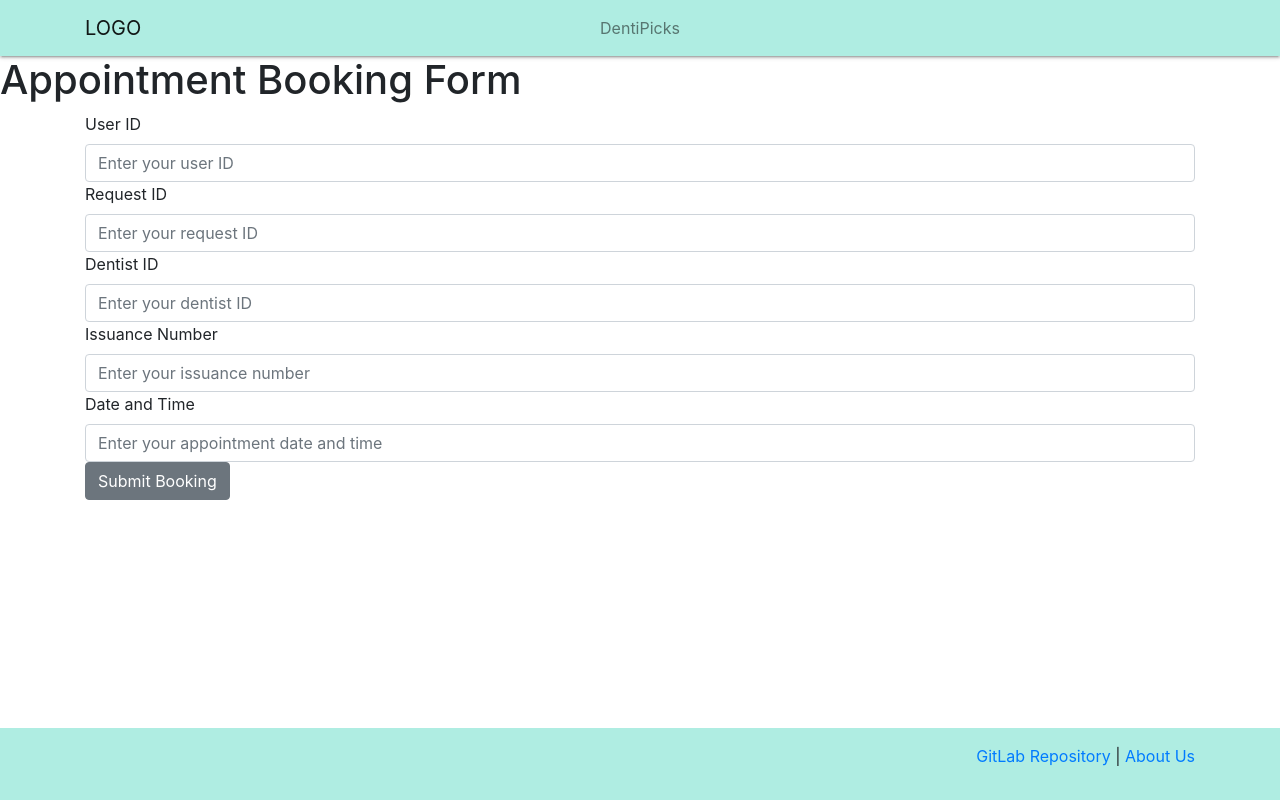
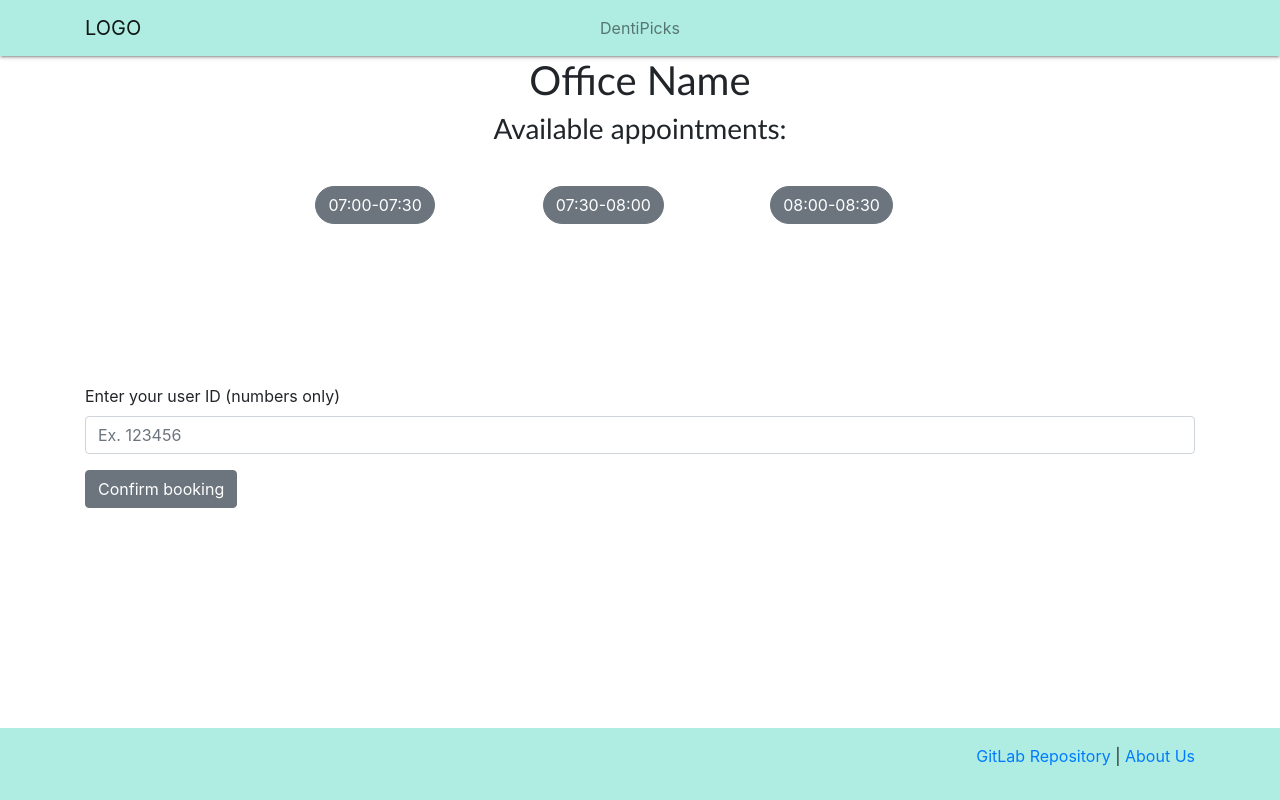
Before and after one commit to FayonaC/dit355-distributedsystems-frontend, a Vue app: page /booking in a window 1280 px wide. Built offline with nearby package versions, Linux system fonts and the light colour scheme; no server answers.

Commit message:
Update booking page
Negin and Fay started updating the booking page to look like the UI prototype. The buttons displaying the available appointment times are hardcoded until we can get the correct information regarding availability from the booking availability component.

Resolves #12

```diff
--- a/src/assets/main.css
+++ b/src/assets/main.css
@@ -31,3 +31,26 @@ footer {
 .calendar {
     margin-top: 20vh;
 }
+
+.button-times {
+    margin-left: 18vw;
+    margin-top: 5vh;
+}
+
+form {
+    margin-top: 20vh;
+}
+
+.button {
+    margin-top: 2vh;
+}
+
+h1 {
+    text-align: center;
+    font-family: 'Trebuchet MS', 'Lucida Sans Unicode', 'Lucida Grande', 'Lucida Sans', Arial, sans-serif;
+}
+
+h3 {
+    text-align: center;
+    font-family: 'Trebuchet MS', 'Lucida Sans Unicode', 'Lucida Grande', 'Lucida Sans', Arial, sans-serif;
+}
--- a/src/views/Booking.vue
+++ b/src/views/Booking.vue
@@ -1,58 +1,34 @@
 <template>
   <div>
-    <h1>Appointment Booking Form</h1>
     <b-container>
+      <h1>Office Name</h1>
+      <h3>Available appointments:</h3>
       <b-alert v-model="showDismissibleAlert" variant="danger" dismissible>
         {{ msg }}
       </b-alert>
       <b-alert v-model="showDismissibleSuccess" variant="success" dismissible>
         {{ msg }}
       </b-alert>
+      <div class="button-times">
+        <div class="row">
+        <div class="col-3">
+          <b-button pill>07:00-07:30</b-button>
+        </div>
+        <div class="col-3">
+          <b-button pill>07:30-08:00</b-button>
+        </div>
+        <div class="col-3">
+          <b-button pill>08:00-08:30</b-button>
+        </div>
+      </div>
+      </div>
       <form>
-        <label>User ID </label>
-        <b-form-input type="number"
+        <label>Enter your user ID (numbers only)</label>
+        <b-form-input
           v-model.number="booking.userId"
-          placeholder="Enter your user ID"
+          placeholder="Ex. 123456"
         ></b-form-input>
-
-        <label>Request ID </label>
-        <b-form-input type="number"
-          v-model.number="booking.requestId"
-          placeholder="Enter your request ID"
-        ></b-form-input>
-
-        <label>Dentist ID </label>
-        <b-form-input type="number"
-          v-model.number="booking.dentistId"
-          placeholder="Enter your dentist ID"
-        ></b-form-input>
-
-        <label>Issuance Number </label>
-        <b-form-input type="number"
-          v-model.number="booking.issuance"
-          placeholder="Enter your issuance number"
-        ></b-form-input>
-
-        <label>Date and Time</label>
-        <b-form-input
-          v-model="booking.time"
-          placeholder="Enter your appointment date and time"
-        ></b-form-input>
-
-      <!-- For calender and appointment time
-      <label>Date and Time </label>
-      <b-form-datepicker
-        id="date-blah"
-        v-model="message.date"
-      ></b-form-datepicker>
-
-      <label>Appointment Time </label>
-      <b-form-select
-        v-model="message.priority"
-        :options="appointmentTimes"
-      ></b-form-select> -->
-
-        <b-button v-on:click="publish">Submit Booking</b-button>
+        <b-button v-on:click="publish" class="button">Confirm booking</b-button>
       </form>
     </b-container>
   </div>
--- a/src/views/Home.vue
+++ b/src/views/Home.vue
@@ -92,7 +92,7 @@ export default {
         marker.bindPopup('<b>Dental office:</b> ' + officeName + '<br><b>Address:</b> ' + address + ', <br>' + city +
         '<br><b>Number of dentists:</b> ' + dentistNum + '<br><b>Opening hours:</b> ' + '<br>Monday: ' + monHours +
         '<br>Tuesday: ' + tuesHours + '<br>Wednesday: ' + wedHours + '<br>Thursday: ' + thursHours + '<br>Friday: ' +
-        friHours)
+        friHours + '<br><a href="/booking">Book appointment</a>')
       })
     }
   },
```
